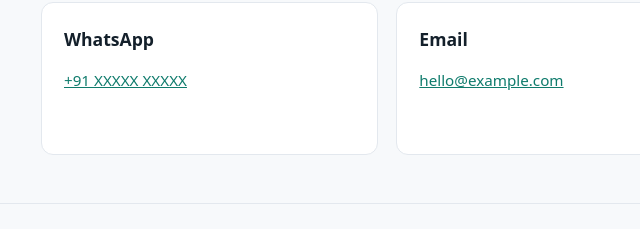
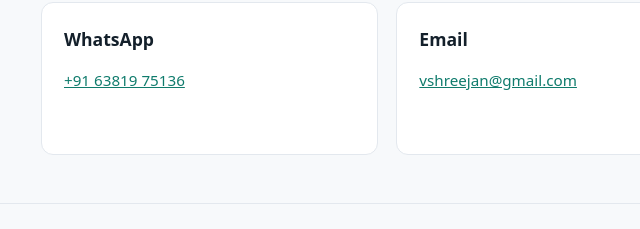
Before and after one commit to shreejan-v/metagenix-labs, a plain HTML site: page index.html in a window 1280 px wide. Shown: the part 2679-2908 px from the top of the page, 75-715 px from the left. Drawn offline with Linux system fonts and the light colour scheme.

Commit message:
Add contact details

```diff
--- a/index.html
+++ b/index.html
@@ -85,14 +85,14 @@ footer{border-top:1px solid var(--line);padding:28px 0;color:var(--muted);font-s
 <section id="contact">
  <h2>Contact</h2><p class="sub">Free first consultation. We usually reply within 24 hours.</p>
  <div class="grid">
-  <div class="card"><h3>WhatsApp</h3><p><a href="https://wa.me/91XXXXXXXXXX">+91 XXXXX XXXXX</a></p></div>
-  <div class="card"><h3>Email</h3><p><a href="mailto:hello@example.com">hello@example.com</a></p></div>
+  <div class="card"><h3>WhatsApp</h3><p><a href="https://wa.me/916381975136">+91 63819 75136</a></p></div>
+  <div class="card"><h3>Email</h3><p><a href="mailto:vshreejan@gmail.com">vshreejan@gmail.com</a></p></div>
   <div class="card"><h3>Location</h3><p>Chennai, Tamil Nadu. Serving clients online across India.</p></div>
  </div>
 </section>
 </main>
 
 <footer><div class="wrap">© 2026 GenoMetrix Bio. Research-use only. Not a diagnostic service.</div></footer>
-<a class="wa" href="https://wa.me/91XXXXXXXXXX">WhatsApp us</a>
+<a class="wa" href="https://wa.me/916381975136">WhatsApp us</a>
 </body>
 </html>
```
